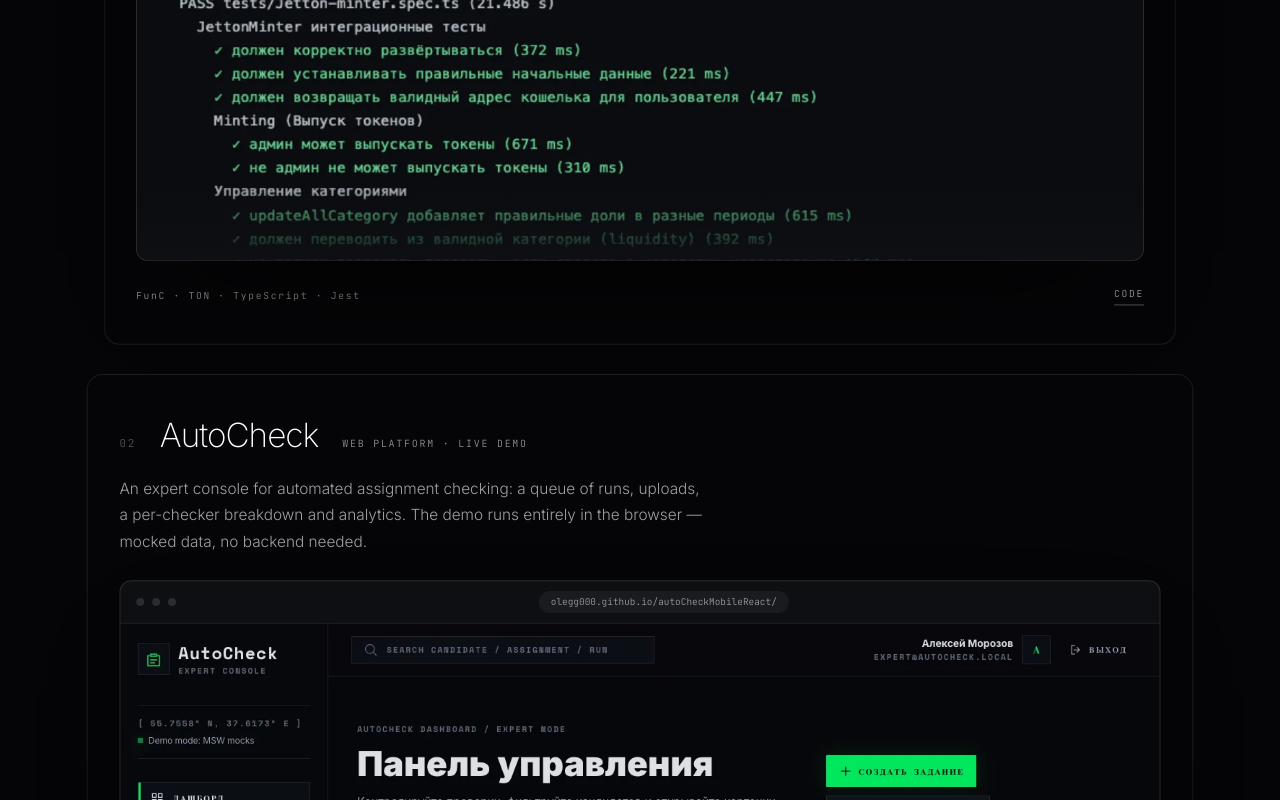
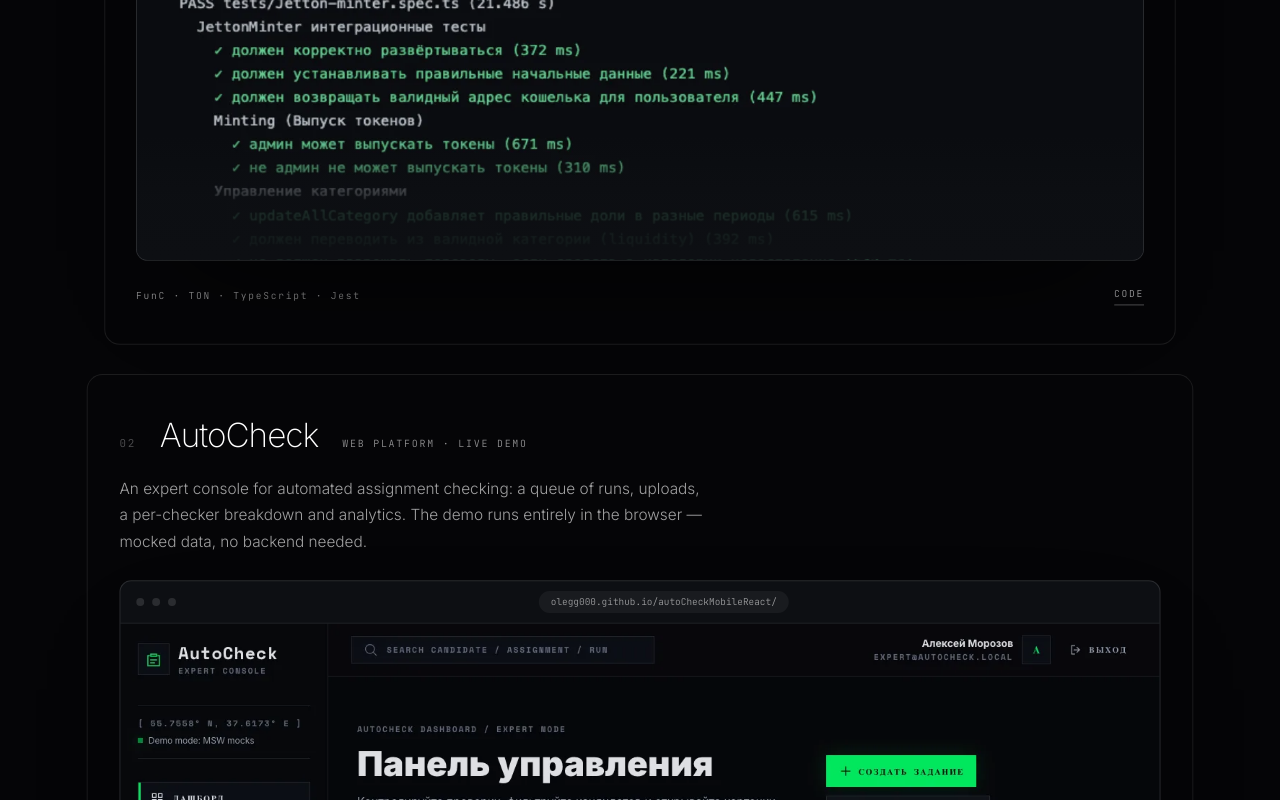
Before and after one commit to Olegg000/lendvis, a React (Vite) app: page / in a window 1280 px wide. Shown: the part 2200-3000 px from the top of the page. Built offline with nearby package versions, Linux system fonts and the light colour scheme.

Commit message:
Кадр проекта растворяется у нижней кромки, а не обрывается на полустроке

```diff
--- a/src/components/WorkCard.tsx
+++ b/src/components/WorkCard.tsx
@@ -147,7 +147,8 @@ export function WorkCard({
                 loading="lazy"
                 className={`block w-full object-cover object-top opacity-90 transition-all duration-[900ms] group-hover:scale-[1.015] group-hover:opacity-100 ${frameHeight}`}
               />
-              <div className="pointer-events-none absolute inset-x-0 bottom-0 h-20 bg-gradient-to-t from-[#0d0f13] to-transparent" />
+              {/* Кадр обрезается по высоте рамки: без растворения нижняя строка выглядит как сбой отрисовки */}
+              <div className="pointer-events-none absolute inset-x-0 bottom-0 h-32 bg-gradient-to-t from-[#0d0f13] via-[#0d0f13]/80 to-transparent" />
               {project.demo && (
                 <button
                   type="button"
```
